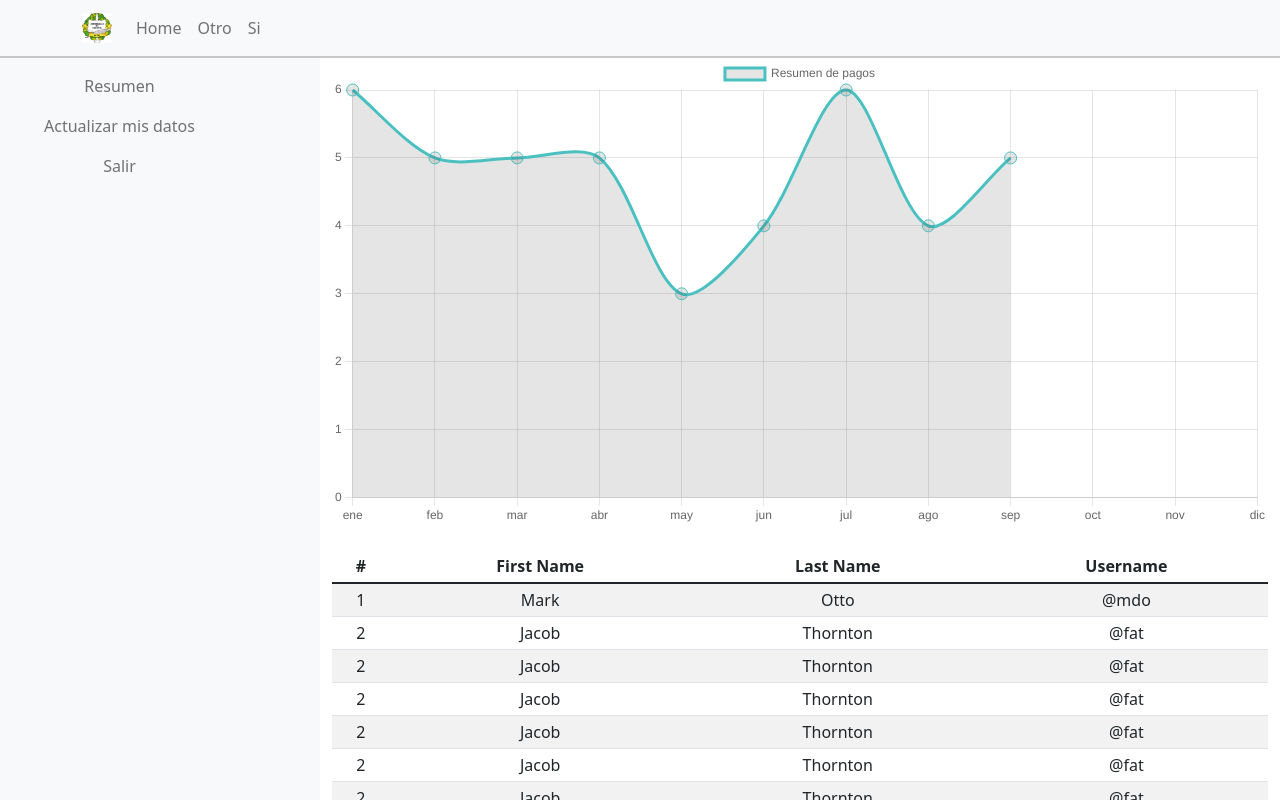
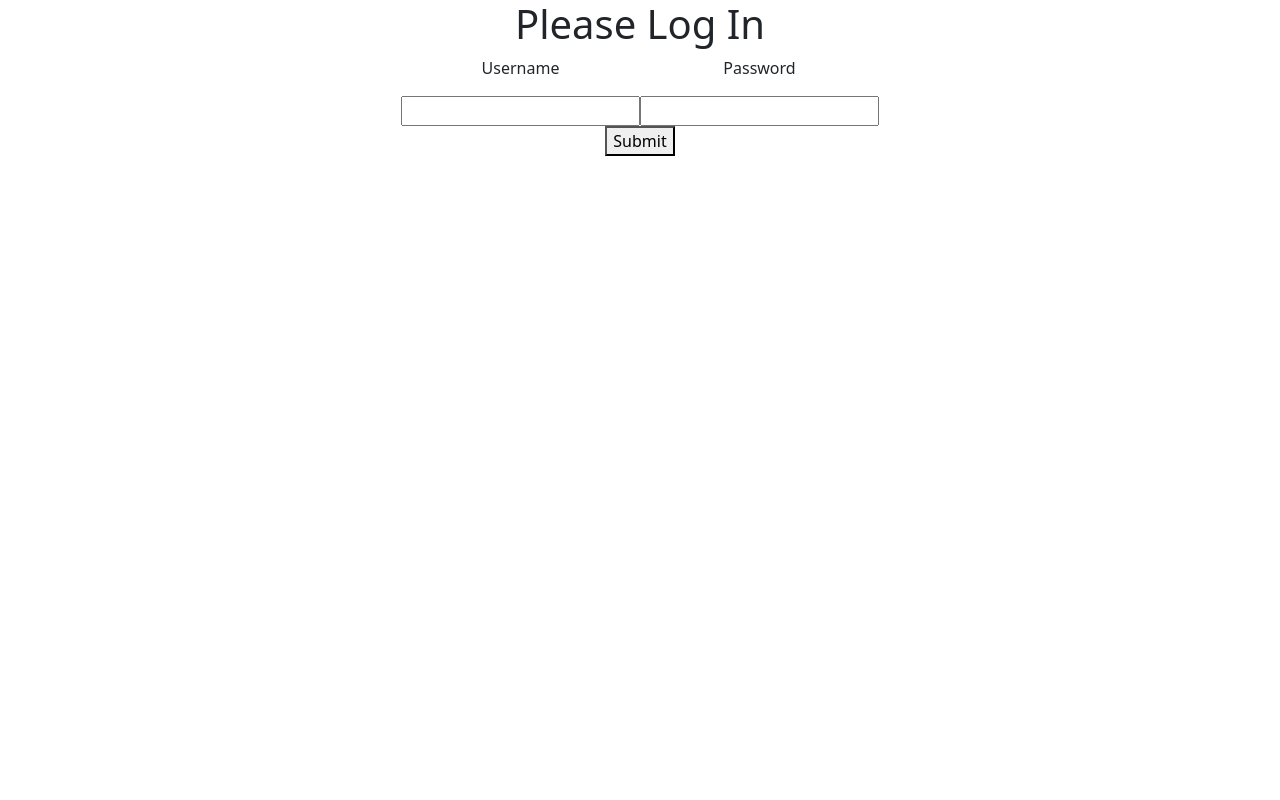
Before and after one commit to Xsmxxl/reactdockerv1, a React (Create React App) app: page / in a window 1280 px wide. Built offline with nearby package versions, Linux system fonts and the light colour scheme.

Commit message:
actualizando 22/07

```diff
--- a/package.json
+++ b/package.json
@@ -3,6 +3,7 @@
   "version": "0.1.0",
   "private": true,
   "dependencies": {
+    "@reduxjs/toolkit": "^1.8.3",
     "@testing-library/jest-dom": "^5.16.4",
     "@testing-library/react": "^13.3.0",
     "@testing-library/user-event": "^13.5.0",
@@ -15,6 +16,7 @@
     "react-bootstrap-icons": "^1.8.4",
     "react-chartjs-2": "^4.3.1",
     "react-dom": "^18.2.0",
+    "react-redux": "^8.0.2",
     "react-router-dom": "^6.3.0",
     "react-scripts": "5.0.1",
     "web-vitals": "^2.1.4"
@@ -42,8 +44,5 @@
       "last 1 firefox version",
       "last 1 safari version"
     ]
-  },
-  "overrides": {
-    "autoprefixer": "10.4.5"
   }
 }
--- a/src/App.js
+++ b/src/App.js
@@ -1,14 +1,11 @@
 import './App.css';
 import { Routes, Route } from "react-router-dom";
+
 //import { useState } from 'react';
 import Home from './pages/home';
 import Login from './pages/login';
 
 //Ejemplo en https://coderthemes.com/hyper/saas/index.html
-
-function setLogin(valor) {
-  sessionStorage.setItem('isLogged', valor);
-}
 
 function getLogin() {
   const loginString = sessionStorage.getItem('isLogged');
@@ -19,16 +16,23 @@ function App() {
   const isLogged = getLogin();
   console.log(isLogged);
 
-  if(isLogged) {
-    return <Login setLogin={setLogin}/>
+  if (!isLogged) {
+    return (
+      <div className="App">
+        <Routes>
+          <Route path="/" element={<Login/>} />
+        </Routes>
+      </div>
+    );
+  }else{
+    return (
+      <div className="App">
+        <Routes>
+          <Route path="/" element={<Home />} />
+        </Routes>
+      </div>
+    );
   }
-  return (
-    <div className="App">
-      <Routes>
-        <Route path="/" element={ <Home/> } />
-      </Routes>
-    </div>
-  );
 
 }
 
--- a/src/pages/Sidebar.js
+++ b/src/pages/Sidebar.js
@@ -4,7 +4,7 @@ import Navbar from 'react-bootstrap/Navbar';
 
 export default function Sidebar() {
     const evento = (eventKey) => {
-        if(eventKey == 1){
+        if(eventKey === "1"){
             sessionStorage.removeItem('isLogged');
         }
     }
--- a/src/pages/home.js
+++ b/src/pages/home.js
@@ -23,8 +23,14 @@ export default function Home() {
     const [active, setActive] = useState("resumen");
 
     const evento = (eventKey) => {
-        if(eventKey == 1){
+        if(eventKey === "1"){
             sessionStorage.removeItem('isLogged');
+        }
+        if(eventKey === "2"){
+            setActive('resumen');
+        }
+        if(eventKey === "3"){
+            setActive('otro');
         }
     }
 
@@ -75,8 +81,8 @@ export default function Home() {
                     <Navbar expand='md' >
                         <Container>
                             <Nav className="flex-column" onSelect={evento}>
-                                <Nav.Link>Resumen</Nav.Link>
-                                <Nav.Link>Actualizar mis datos</Nav.Link>
+                                <Nav.Link eventKey="2">Resumen</Nav.Link>
+                                <Nav.Link eventKey="3">Actualizar mis datos</Nav.Link>
                                 <Nav.Link eventKey="1" href="/">Salir</Nav.Link>
                             </Nav>
                         </Container>
@@ -95,6 +101,7 @@ export default function Home() {
                             {active === "resumen" && <GraficoAdmin />}
                             <br />
                             {active === "resumen" && <ResumenUser />}
+                            {active === "otro" && <p>Otro</p>}
 
 
                         </div>
--- a/src/pages/login.js
+++ b/src/pages/login.js
@@ -10,9 +10,6 @@ import { useState } from 'react';
         .then(data => data.json())
 }*/
 
-//import PropTypes from 'prop-types';
-
-//export default function Login({ setLogin }) {
 export default function Login() {
 
     const [username, setUserName] = useState();
@@ -26,9 +23,10 @@ export default function Login() {
         if(!password){
             console.log("No hay nada en password");
         }
-        if(username == "xsm"){
-            if(password == "123"){
+        if(username === "xsm"){
+            if(password === "123"){
                 sessionStorage.removeItem('isLogged');
+                sessionStorage.setItem('isLogged', true);
                 //setLogin(true);
             }
         }
@@ -36,7 +34,7 @@ export default function Login() {
 
     return (
         <>
-            <div className="login-wrapper">
+            <div>
                 <h1>Please Log In</h1>
                 <form onSubmit={handleSubmit}>
                     <label>
@@ -55,7 +53,3 @@ export default function Login() {
         </>
     );
 }
-
-/*Login.propTypes = {
-    setLogin: PropTypes.func.isRequired
-  };*/
--- /dev/null
+++ b/src/store.js
@@ -0,0 +1,5 @@
+import { configureStore } from '@reduxjs/toolkit'
+
+export default configureStore({
+  reducer: {},
+})
```
Also changed, not shown: 1 other file (tests, documents, lock files or other folders).
